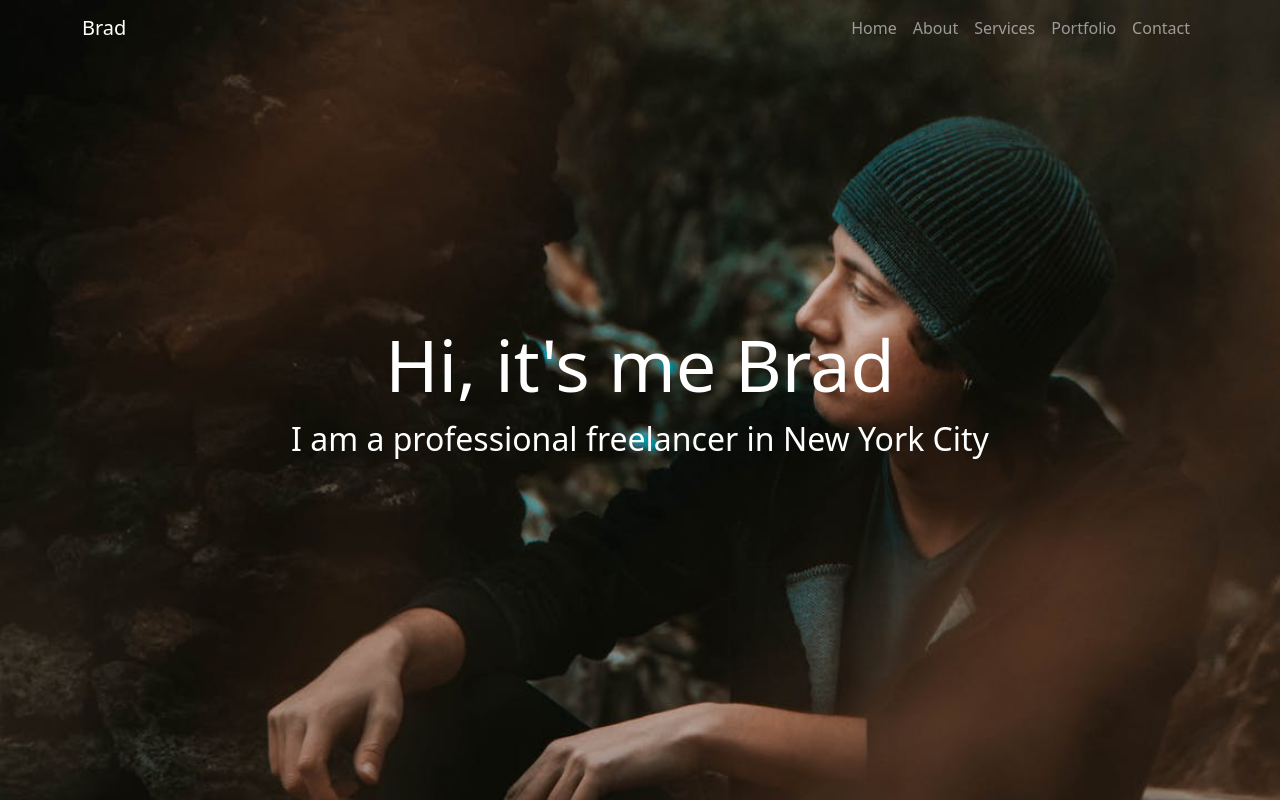
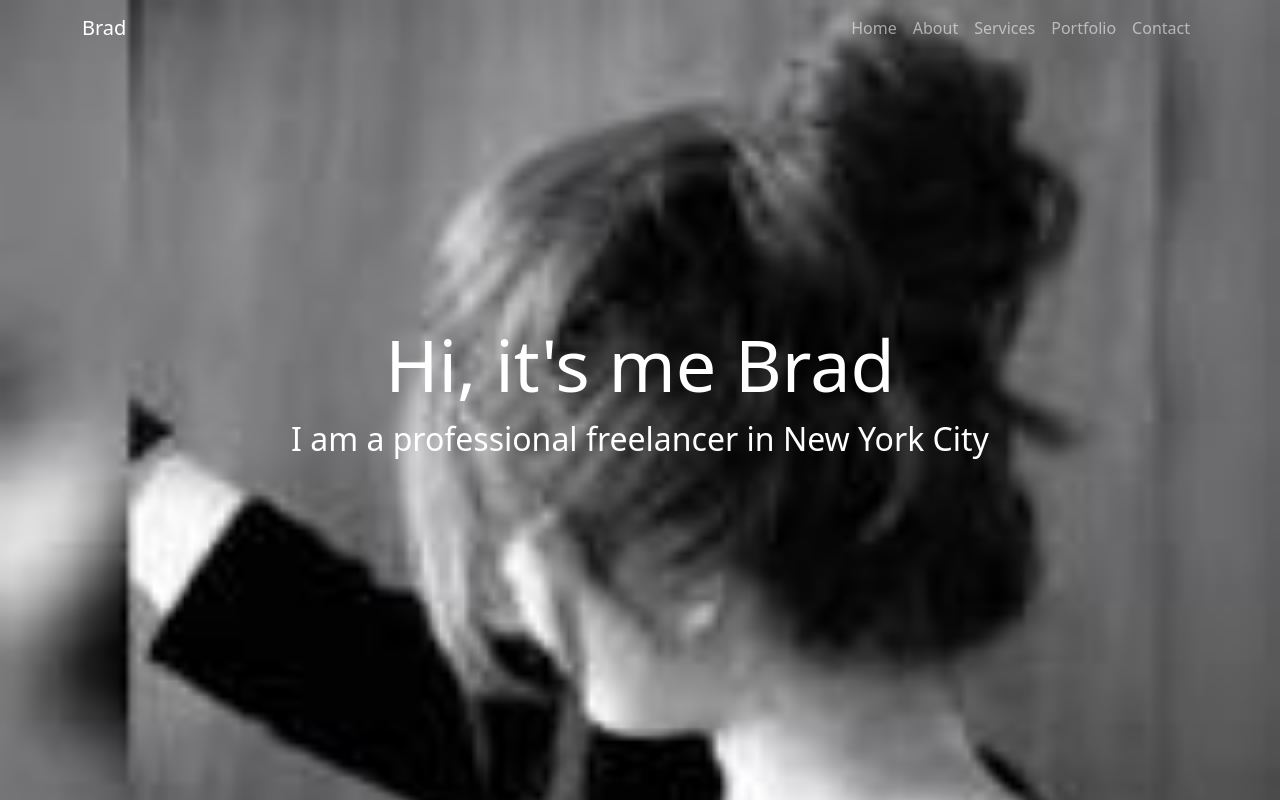
Before and after one commit to nusaiba2004/nusaibasportfolio, a plain HTML site: page index.html in a window 1280 px wide. Shown: the top 802 px of the page. Drawn offline with nearby package versions, Linux system fonts and the light colour scheme; a script that the page names is missing.

Commit message:
Update style.css

```diff
--- a/style.css
+++ b/style.css
@@ -6,7 +6,7 @@
 /* hero background image */
 .bgimage {
     height:100vh;
-    background: url('images/heroImage.jpeg');
+    background: url('images/heroImage1.jpg');
     background-size:cover;
     position:relative;
 }
```
